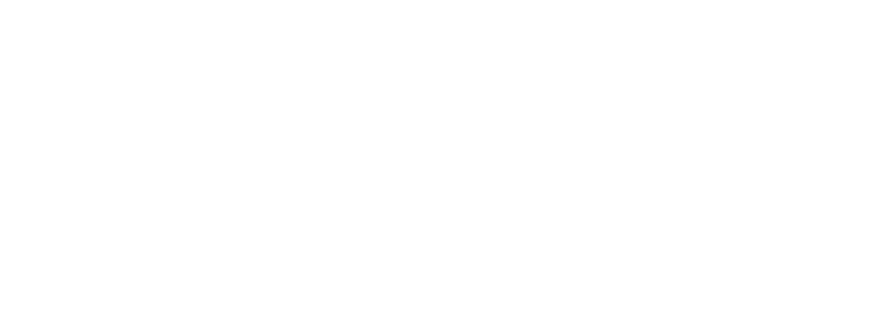
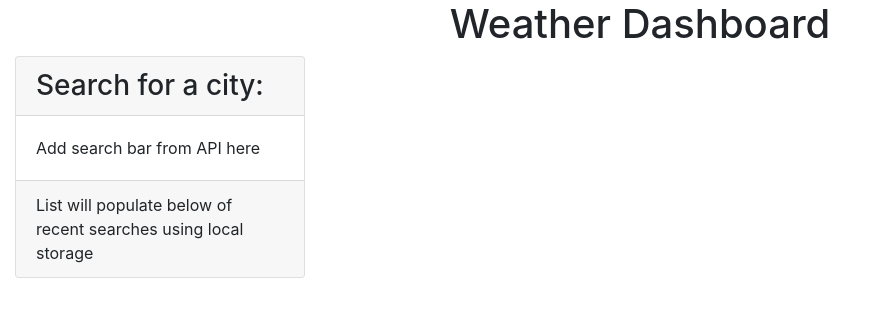
Before and after one commit to ColeWebster/api-weatherapp, a plain HTML site: page index.html in a window 1280 px wide. Shown: the whole page, without its empty margins (0-876 px from the left). Drawn offline with nearby package versions, Linux system fonts and the light colour scheme.

Commit message:
Adding intial framework HTML to the repo

```diff
--- a/Assets/js/script.js
+++ b/Assets/js/script.js
@@ -8,7 +8,7 @@
 // -----Global variables
 var searchHistory = [];
 var weatherApiURL = 'https://api.openweathermap.org'
-var weatherApiKey =
+var weatherApiKey = '145642453194c5fbabaae41a36e299b3'
 
 
 // ---------DOM Elements
--- a/index.html
+++ b/index.html
@@ -1,12 +1,54 @@
 <!DOCTYPE html>
 <html lang="en">
+
 <head>
     <meta charset="UTF-8">
-    <meta http-equiv="X-UA-Compatible" content="IE=edge">
     <meta name="viewport" content="width=device-width, initial-scale=1.0">
-    <title>Weather Dashboard</title>
+    <meta http-equiv="X-UA-Compatible" content="ie=edge">
+    <meta name="Description" content="Enter your description here" />
+    <link rel="stylesheet" href="https://cdnjs.cloudflare.com/ajax/libs/twitter-bootstrap/4.5.0/css/bootstrap.min.css">
+    <link rel="stylesheet" href="https://code.jquery.com/ui/1.12.1/themes/base/jquery-ui.css">
+    <link href="https://fonts.googleapis.com/css2?family=Fira+Sans:wght@400;700&display=swap" rel="stylesheet">
+    <link rel="stylesheet" href="./assets/css/style.css">
+    <title>Project Tracker</title>
 </head>
-<body>
+<header class="header">
+    <div class="container text-center">
+        <h1>Weather Dashboard</h1>
+    </div>
+</header>
+
+<main class="container-fluid">
+    <div class="row">
+        <section class="col-12 col-md-4 col-lg-3">
+            <div class="card custom-card">
+                <h3 class="card-header">
+                    Search for a city:
+                </h3>
+                <div class="card-body">
+                    <div class="card-text">
+                        Add search bar from API here
+                    </div>
+                </div>
+                <div class="card-footer">
+                    <div class="card-text">
+                        List will populate below of recent searches using local storage
+                    </div>
+                </div>
+            </div>
+        </section>
+    </div>
+
+
+
+</main>
+<script src="https://cdnjs.cloudflare.com/ajax/libs/jquery/3.5.1/jquery.min.js"></script>
+<script src="https://cdnjs.cloudflare.com/ajax/libs/popper.js/1.16.1/umd/popper.min.js"></script>
+<script src="https://cdnjs.cloudflare.com/ajax/libs/twitter-bootstrap/4.5.0/js/bootstrap.min.js"></script>
+<script src="https://cdnjs.cloudflare.com/ajax/libs/moment.js/2.27.0/moment.min.js"></script>
+<script src="https://code.jquery.com/ui/1.12.0/jquery-ui.min.js"></script>
+<script src="./assets/js/script.js"></script>
+
 
 </body>
-</html>
+</main>
```
Also changed, not shown: 2 other files.
